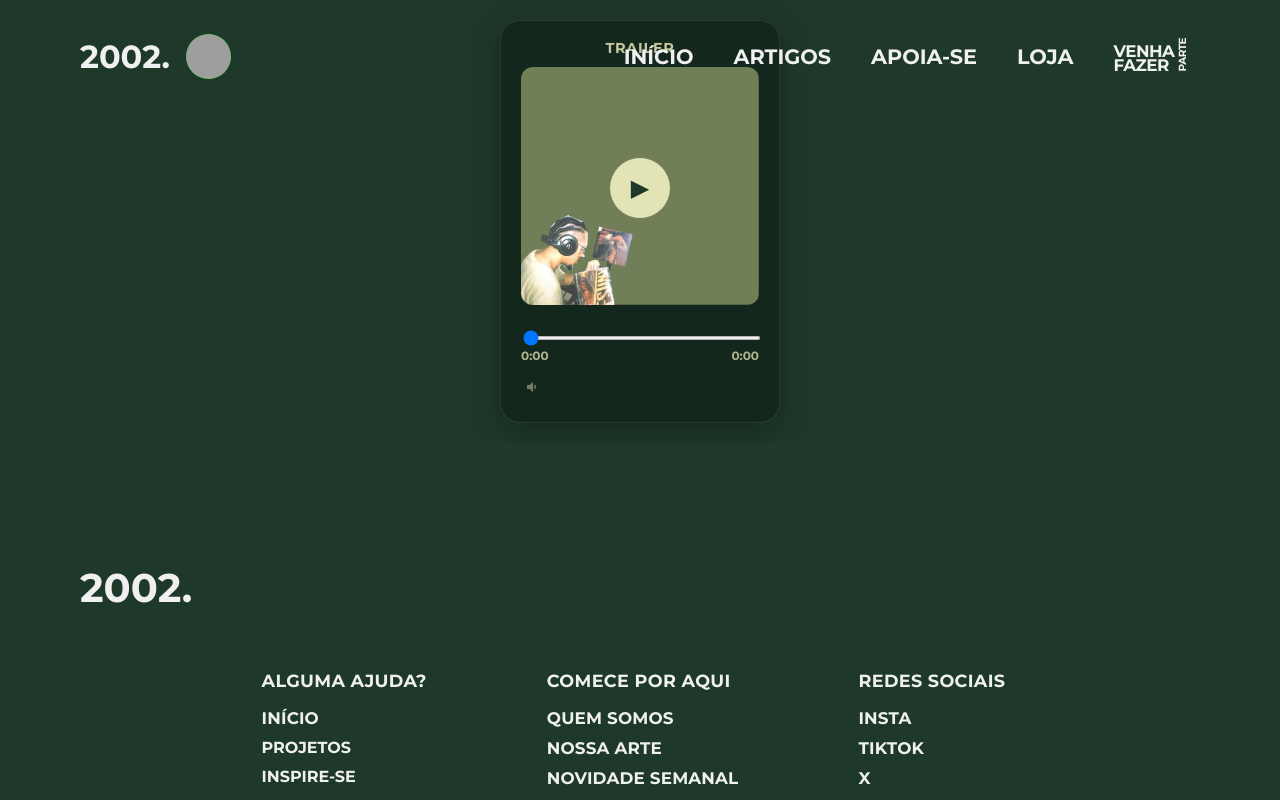
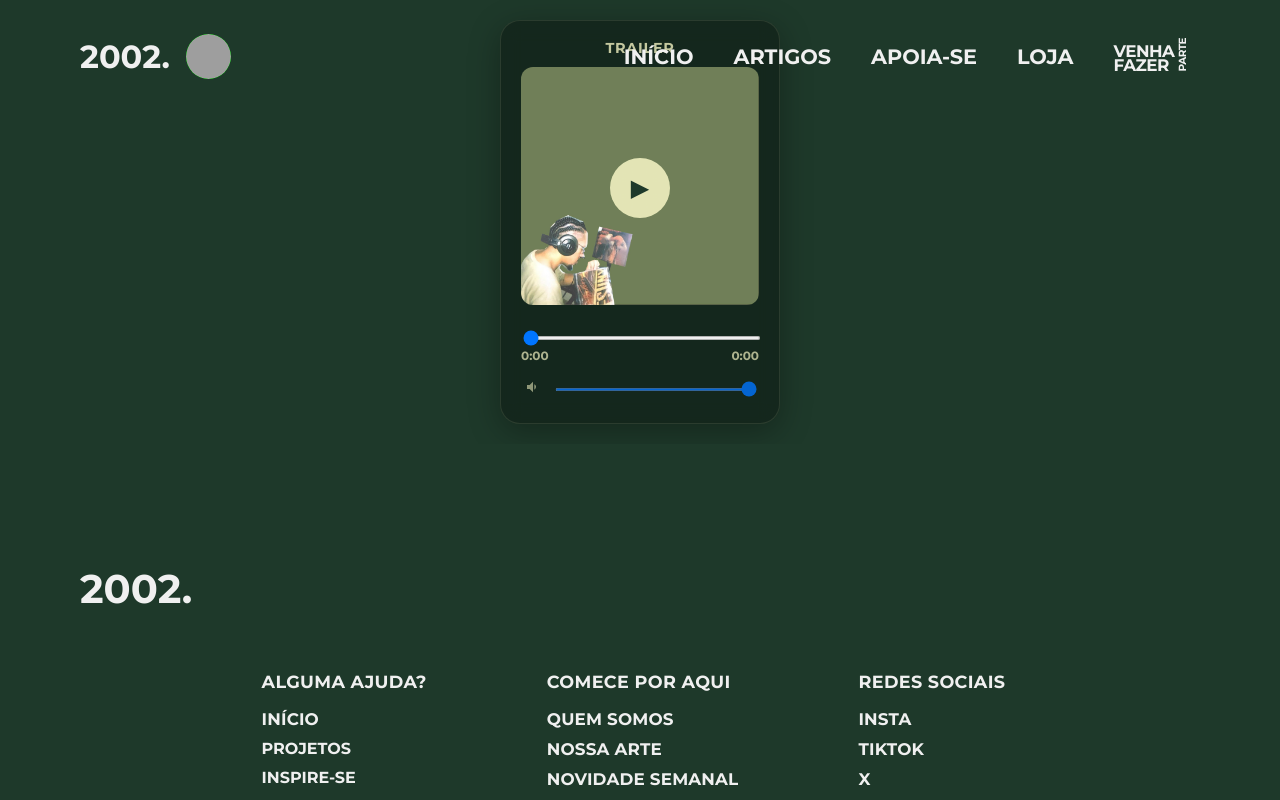
Before and after one commit to BryanMendes/2002, a React (Vite) app: page /podcast in a window 1280 px wide. Built offline with nearby package versions, Linux system fonts and the light colour scheme; grey boxes are pictures that could not be loaded.

Commit message:
Deixar controle de volume sempre visível

```diff
--- a/src/pages/Podcast.jsx
+++ b/src/pages/Podcast.jsx
@@ -10,7 +10,6 @@ function Podcast() {
   const [duration, setDuration] = useState(0);
   const [currentTime, setCurrentTime] = useState(0);
   const [volume, setVolume] = useState(1);
-  const [showControls, setShowControls] = useState(false);
 
   const handlePlayPause = () => {
     if (isPlaying) {
@@ -160,27 +159,22 @@ function Podcast() {
         display: 'flex',
         alignItems: 'center',
         gap: 8,
-        opacity: showControls ? 1 : 0.6,
+        opacity: 0.8,
         transition: 'opacity 0.3s ease'
       }}>
-        <button
-          onClick={() => setShowControls(!showControls)}
-          style={{
+        <div style={{
           background: 'none',
           border: 'none',
           color: '#F0F0C0',
-            cursor: 'pointer',
           padding: 4,
           borderRadius: 4,
           opacity: 0.7
-          }}
-        >
+        }}>
           <svg width="16" height="16" viewBox="0 0 24 24" fill="none" xmlns="http://www.w3.org/2000/svg">
             <path d="M3 9v6h4l5 5V4L7 9H3z" fill="currentColor"/>
             <path d="M16.5 12c0-1.77-1-3.29-2.5-4.03v8.06A4.978 4.978 0 0016.5 12z" fill="currentColor"/>
           </svg>
-        </button>
-        {showControls && (
+        </div>
         <input
           type="range"
           min={0}
@@ -197,7 +191,6 @@ function Podcast() {
             cursor: 'pointer'
           }}
         />
-        )}
       </div>
     </div>
   );
```
Lines whose indentation alone changed are shown as unchanged.
